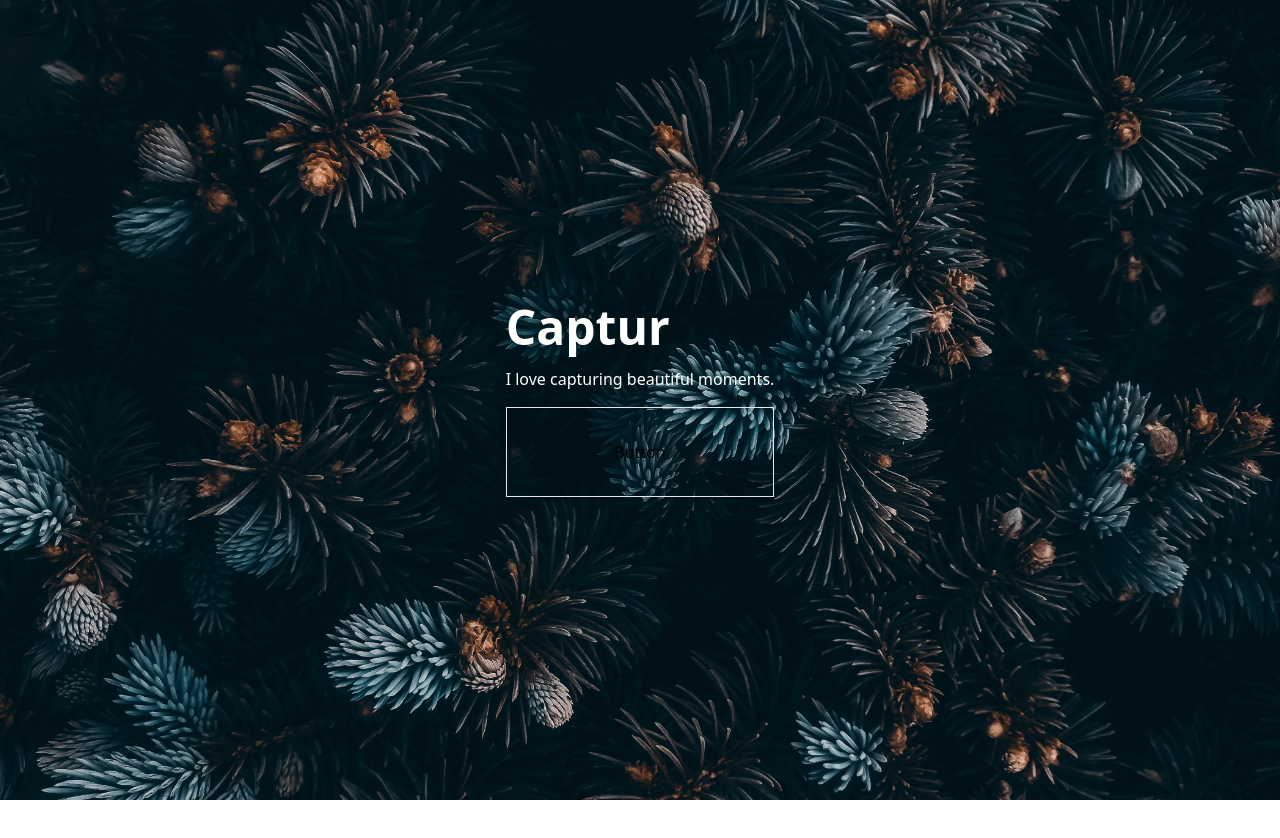
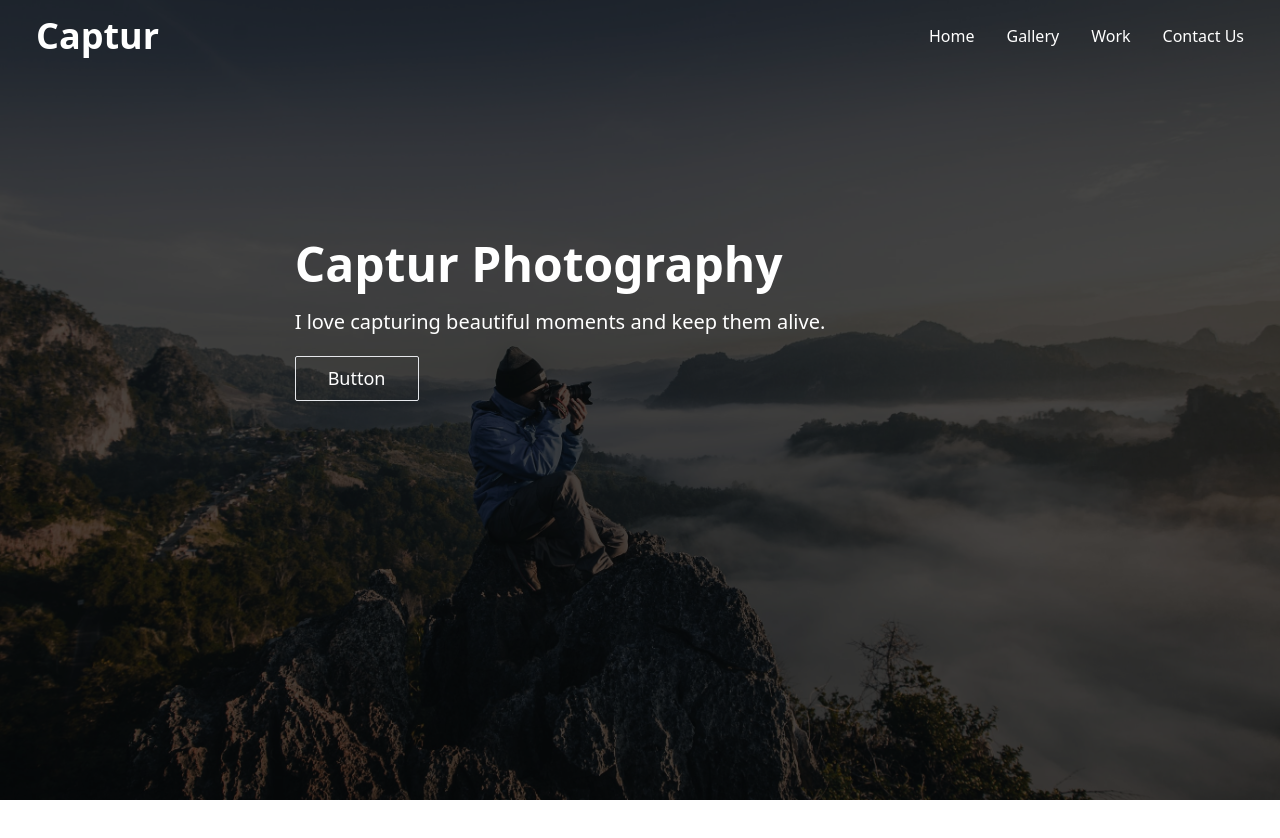
Before and after one commit to jsonwamuyu/photograpthy_next_app, a Next.js app: page / in a window 1280 px wide. Shown: the top 838 px of the page. Built offline with nearby package versions, Linux system fonts and the light colour scheme.

Commit message:
Navbar component

```diff
--- a/components/Hero.tsx
+++ b/components/Hero.tsx
@@ -7,13 +7,13 @@ interface HeroDetails{
 
 const Hero = ({heading, description}:HeroDetails) => {
   return (
-    <div className='flex items-center justify-center h-screen mb-12 bg-center bg-cover bg-img'>
+    <div className='flex items-center justify-center h-screen mb-12 bg-fixed bg-center bg-cover bg-img'>
         {/* Overlay */}
-        <div />
-        <div className='flex flex-col space-y-4'>
-            <h2 className='text-5xl font-bold text-white'>{heading}</h2>
-            <p className='text-white'>{description}</p>
-            <button className='px-[8px] py-[2rem] border'>Button</button>
+        <div className='bg-black/70 absolute top-0 left-0 right-0 bottom-0 z-[2]'/>
+        <div className='p-5 text-white z-[2] -ml-[10rem] -mt-[10rem]'>
+            <h2 className='text-5xl font-bold'>{heading}</h2>
+            <p className='text-xl py-5'>{description}</p>
+            <button className='px-8 py-2 border hover:bg-white hover:text-black duration-300 ease-in-out text-white rounded-[2px] items-center justify-center flex text-[18px]'>Button</button>
         </div>
     </div>
   )
--- /dev/null
+++ b/components/Navbar.tsx
@@ -0,0 +1,41 @@
+import React from 'react';
+import Link from 'next/link';
+import {AiOutlineMenu, AiOutlineClose} from 'react-icons/ai'
+
+const Navbar = () => {
+  return (
+    <nav className='fixed top-0 left-0 z-10 ease-in duration-300 w-full'>
+        <div className='flex justify-between items-center max-w-[1240px] m-auto p-4 text-white'>
+            {/* Logo */}
+            <Link href="/">
+                <h2 className='text-4xl font-bold'>Captur</h2>
+            </Link>
+
+            {/* Menu */}
+            <ul className='hidden sm:flex space-x-8'>
+                <li><Link className='' href='/'>Home</Link></li>
+                <li><Link className='' href='/#gallery'>Gallery</Link></li>
+                <li><Link className='' href='/portifolio'>Work</Link></li>
+                <li><Link className='' href='/contact'>Contact Us</Link></li>
+            </ul>
+
+            {/* Mobile button */}
+            <div className='sm:hidden'>
+                <AiOutlineMenu size={20}/>
+            </div>
+
+            {/* Mobile menu */}
+            <div className='sm:hidden bg-black text-white'>
+                <ul className='flex flex-col space-y-8'>
+                    <li><Link className='' href='/'>Home</Link></li>
+                    <li><Link className='' href='/#gallery'>Gallery</Link></li>
+                    <li><Link className='' href='/portifolio'>Work</Link></li>
+                    <li><Link className='' href='/contact'>Contact Us</Link></li>
+                </ul>
+            </div>
+        </div>
+    </nav>
+  )
+}
+
+export default Navbar
--- a/package.json
+++ b/package.json
@@ -19,6 +19,7 @@
     "next": "13.1.6",
     "react": "^18.2.0",
     "react-dom": "18.2.0",
+    "react-icons": "^4.7.1",
     "typescript": "4.9.5"
   },
   "devDependencies": {
--- a/pages/_app.tsx
+++ b/pages/_app.tsx
@@ -1,6 +1,12 @@
+import Navbar from '@/components/Navbar'
 import '@/styles/globals.css'
 import type { AppProps } from 'next/app'
 
 export default function App({ Component, pageProps }: AppProps) {
-  return <Component {...pageProps} />
+  return (
+  <>
+  <Navbar />
+  <Component {...pageProps} />
+  </>
+  );
 }
--- a/pages/index.tsx
+++ b/pages/index.tsx
@@ -15,7 +15,7 @@ export default function Home() {
         <meta name="viewport" content="width=device-width, initial-scale=1" />
         <link rel="icon" href="/favicon.ico" />
       </Head>
-      <Hero heading='Captur' description='I love capturing beautiful moments.'/>
+      <Hero heading='Captur Photography' description='I love capturing beautiful moments and keep them alive.'/>
     </>
   )
 }
```
Also changed, not shown: public/images/bg.jpg, 1 other file (tests, documents, lock files or other folders).
